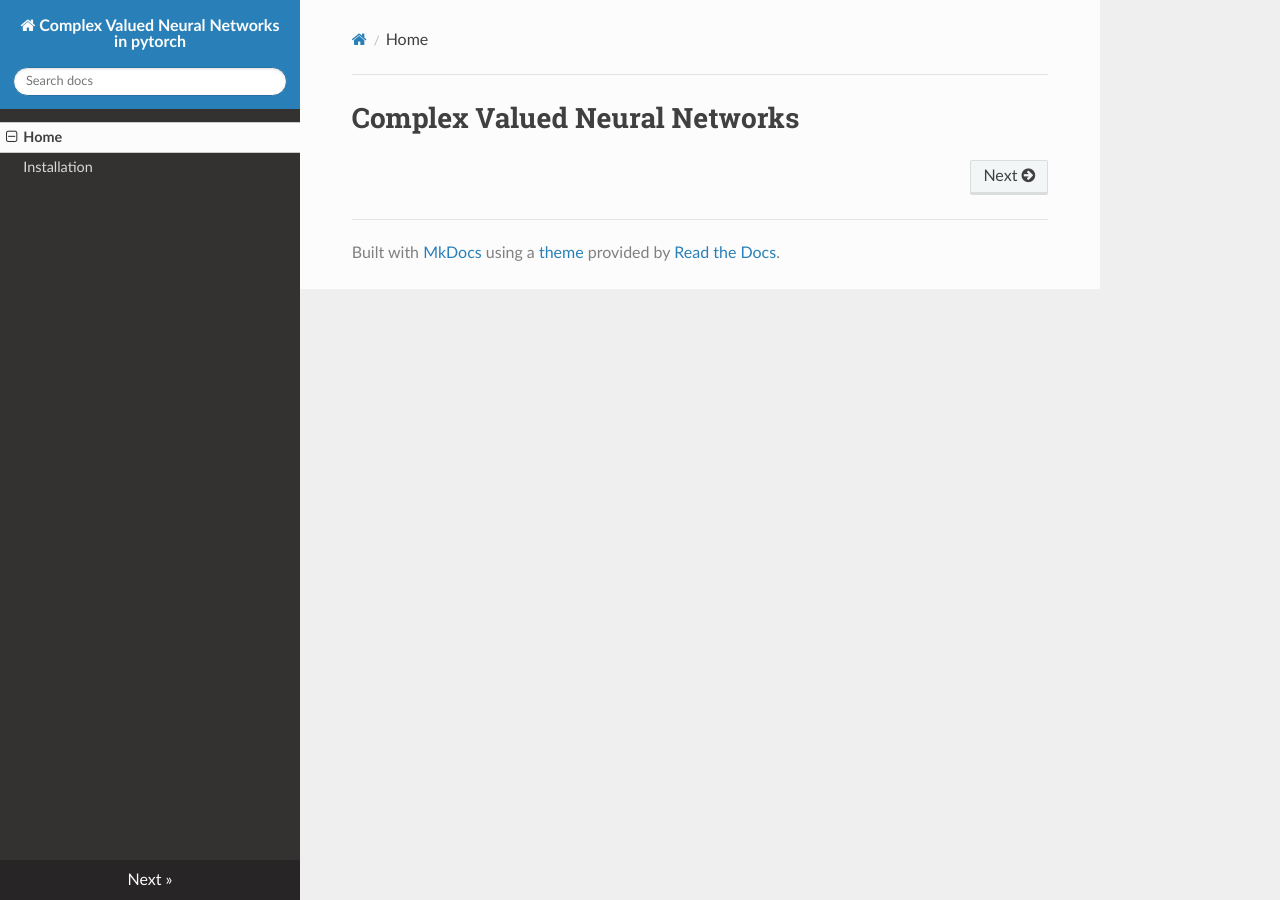
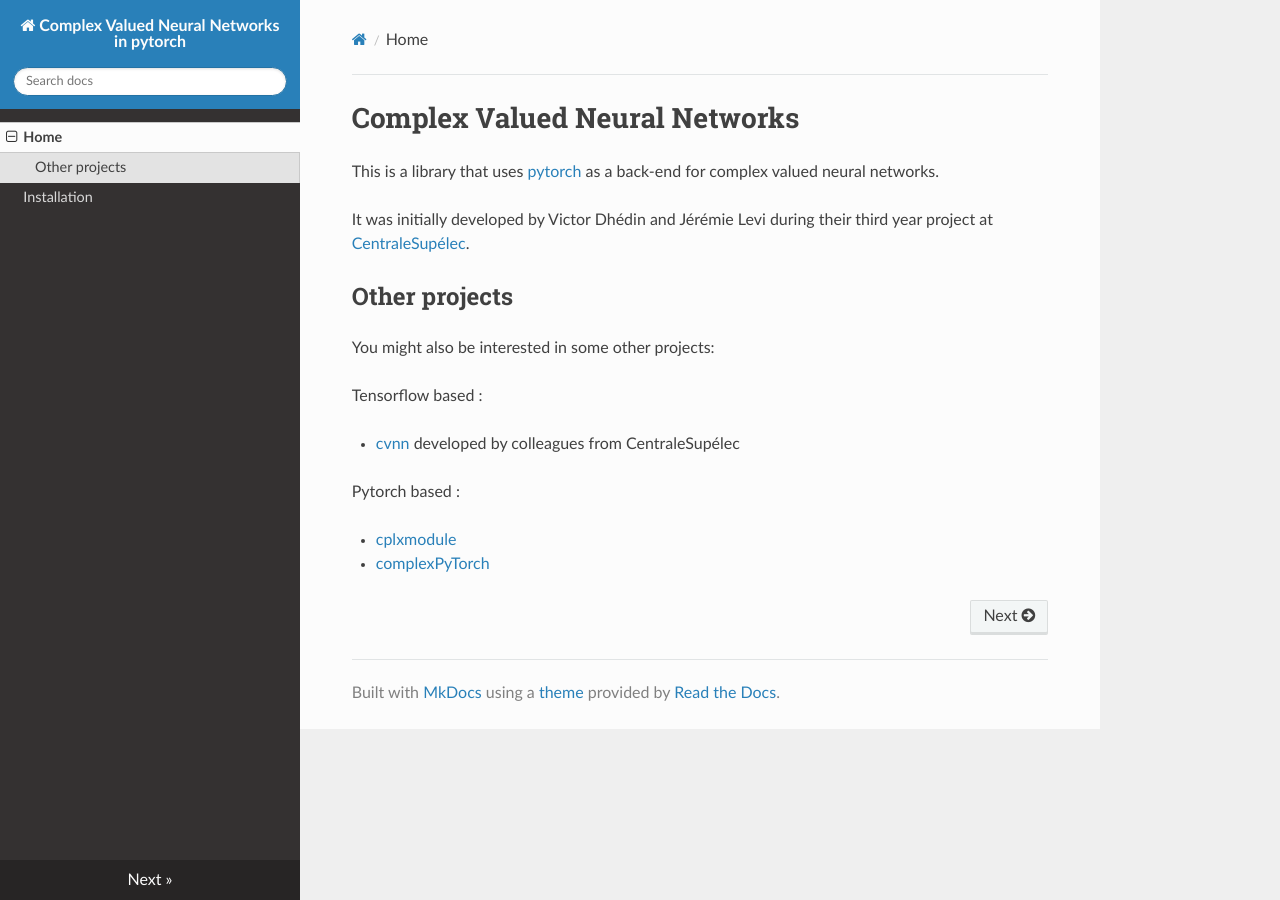
Before and after one commit to jeremyfix/torchcvnn, an MkDocs documentation site: the page built from docs/index.md, in a window 1280 px wide. Built offline with MkDocs 1.6.1, drawn with Linux system fonts in a browser that asks for light colours; nearby versions of some CDN libraries.

Commit message:
doc: now it is working, more info on the main page

```diff
--- a/docs/index.md
+++ b/docs/index.md
@@ -1 +1,19 @@
 # Complex Valued Neural Networks
+
+This is a library that uses [pytorch](https://pytorch.org) as a back-end for complex valued neural networks.
+
+It was initially developed by Victor Dhédin and Jérémie Levi during their third year project at [CentraleSupélec](https://www.centralesupelec.fr/).
+
+
+## Other projects
+
+You might also be interested in some other projects:
+
+Tensorflow based :
+
+- [cvnn](https://github.com/NEGU93/cvnn) developed by colleagues from CentraleSupélec
+
+Pytorch based :
+
+- [cplxmodule](https://github.com/ivannz/cplxmodule)
+- [complexPyTorch](https://github.com/wavefrontshaping/complexPyTorch)
```
